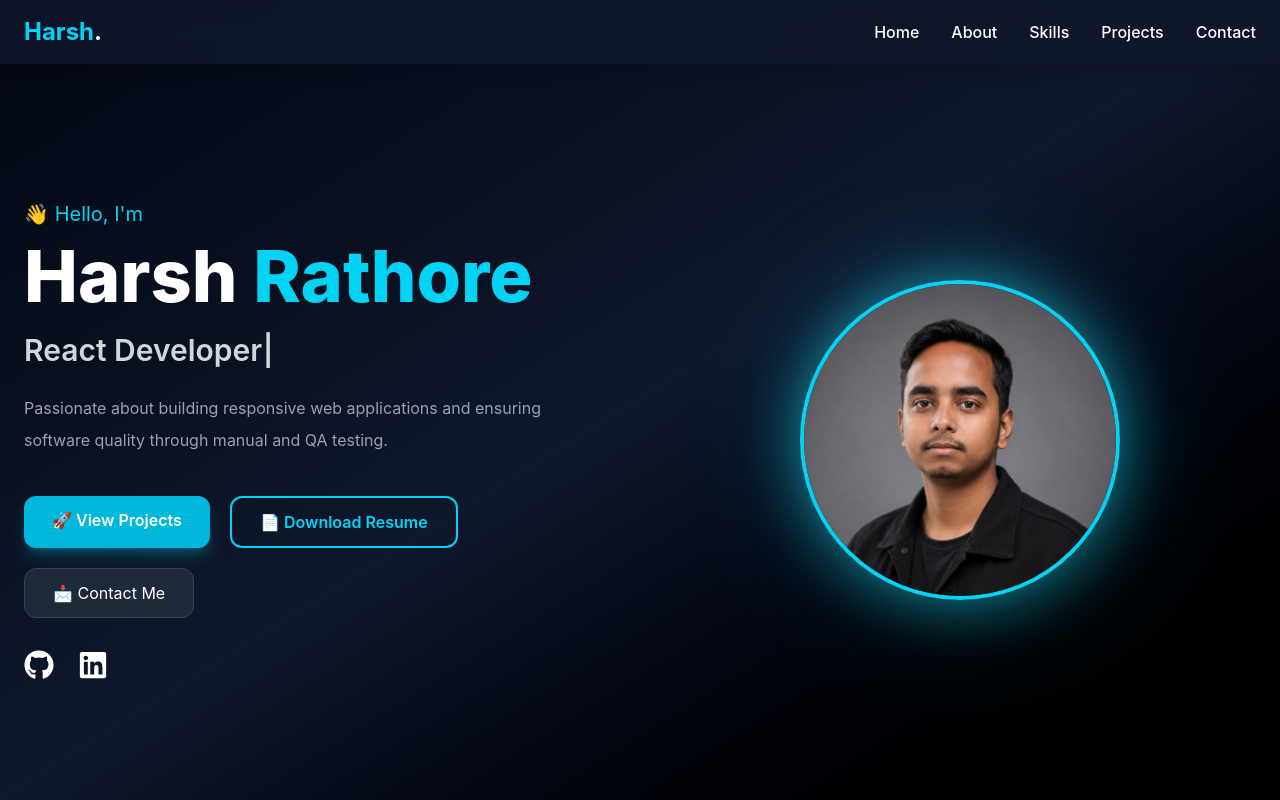
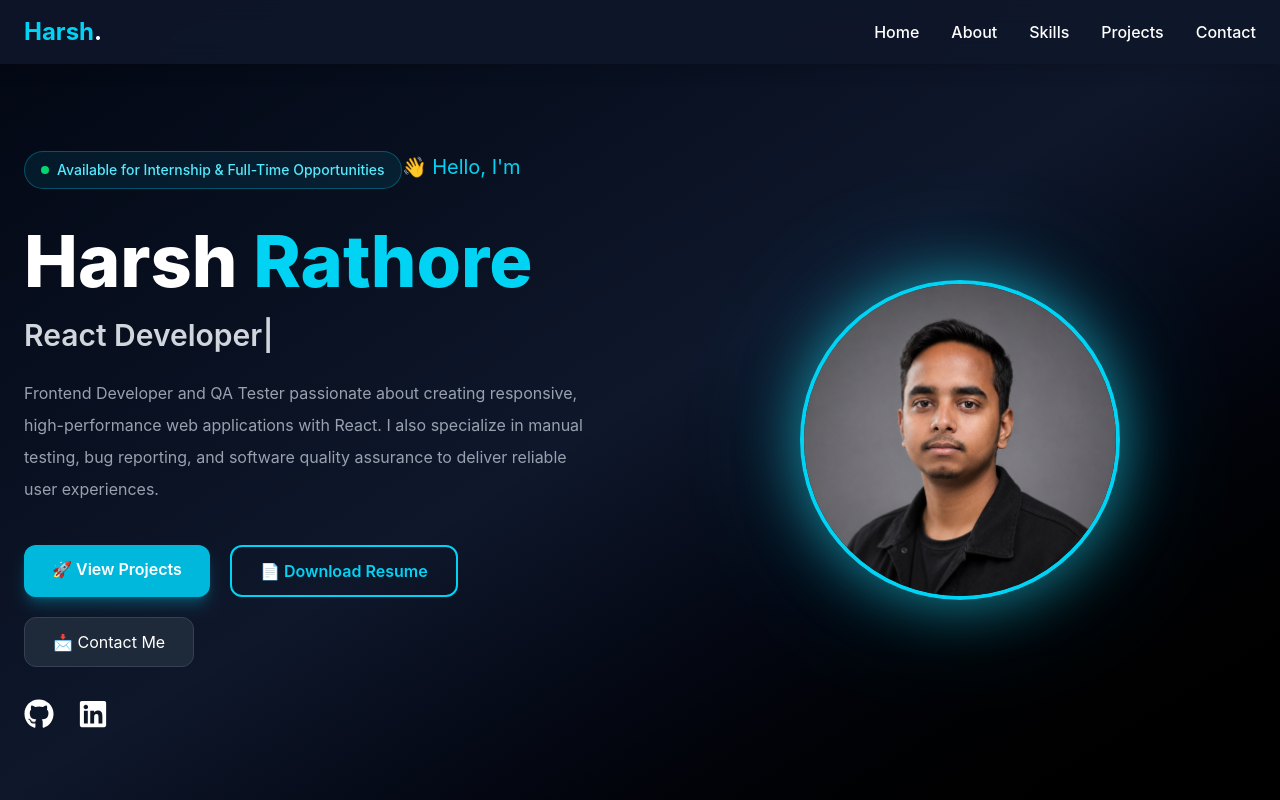
Before and after one commit to Rathore95688/portfolio-website, a React (Vite) app: page / in a window 1280 px wide. Shown: the top 800 px of the page. Built offline with nearby package versions, Linux system fonts and the light colour scheme.

Commit message:
bio expand

```diff
--- a/src/components/Hero.jsx
+++ b/src/components/Hero.jsx
@@ -19,6 +19,10 @@ const Hero = () => {
           transition={{ duration: 0.8 }}
         >
           <p className="text-cyan-400 text-xl mb-3">
+            <div className="inline-flex items-center gap-2 px-4 py-2 mb-6 rounded-full bg-cyan-500/10 border border-cyan-400/30 text-cyan-300 text-sm font-medium">
+             <span className="w-2 h-2 rounded-full bg-green-400 animate-pulse"></span>
+             Available for Internship & Full-Time Opportunities
+            </div>
             👋 Hello, I'm
           </p>
 
@@ -43,8 +47,10 @@ const Hero = () => {
           </div>
 
           <p className="mt-6 text-gray-400 leading-8 max-w-xl">
-            Passionate about building responsive web applications and ensuring
-            software quality through manual and QA testing.
+            Frontend Developer and QA Tester passionate about creating responsive,
+high-performance web applications with React. I also specialize in
+manual testing, bug reporting, and software quality assurance to
+deliver reliable user experiences.
           </p>
 
 <div className="flex flex-wrap gap-5 mt-10">
```
